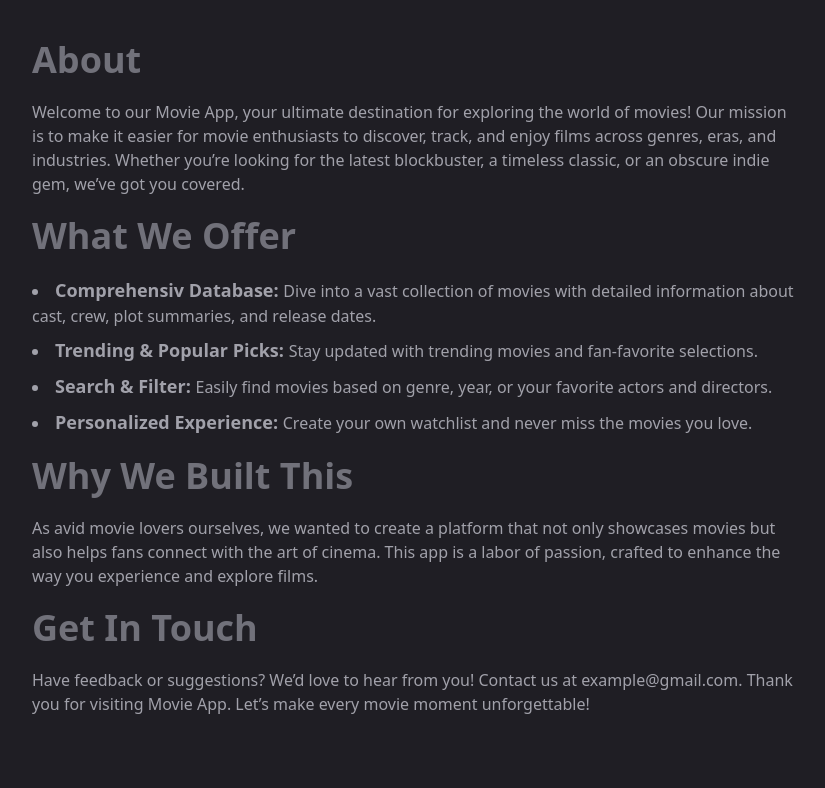
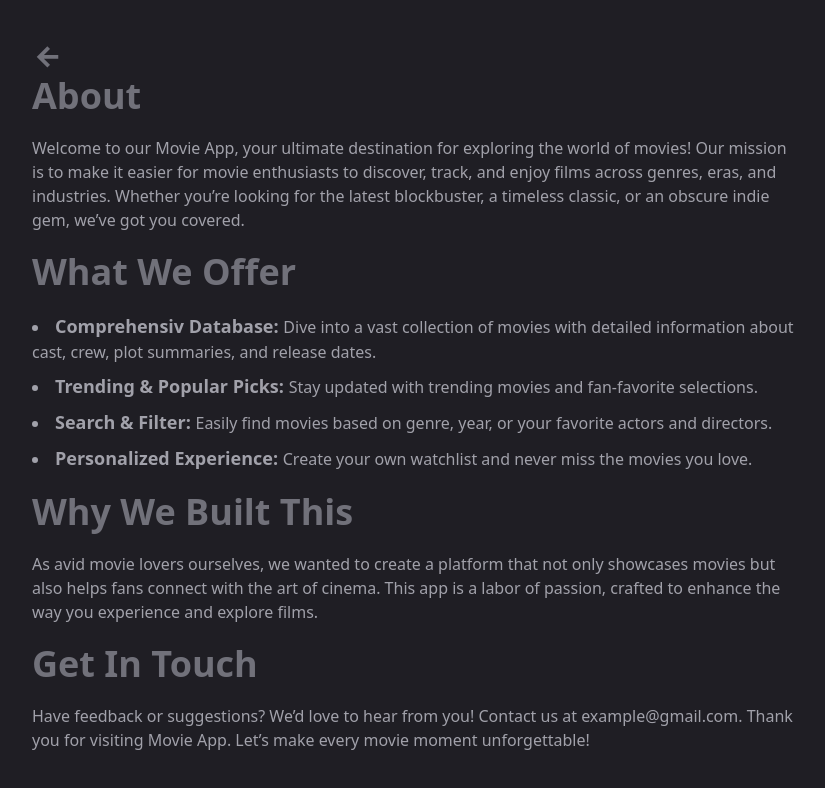
Before and after one commit to WaqasUrRehman-dev/movie-app, a React (Vite) app in the folder app/: page /about in a window 1280 px wide. Shown: the top 788 px of the page, without its empty margins (96-921 px from the left). Built offline with nearby package versions, Linux system fonts and the light colour scheme; the HTML template or start-up script is replaced by a standard one.

Commit message:
edit: some changes in about and movie details page

```diff
--- a/app/src/components/About.jsx
+++ b/app/src/components/About.jsx
@@ -1,9 +1,17 @@
 import React from 'react'
+import { Link, useNavigate } from 'react-router-dom';
 
 export default function About() {
+    const navigate = useNavigate();
   return (
     <div className="w-screen h-screen px-[10%] py-10 overflow-y-auto">
       <div className="max-w-screen-md">
+        <Link>
+          <i
+            onClick={() => navigate(-1)}
+            className="hover:text-[#6556CD] text-3xl text-zinc-500 font-bold ri-arrow-left-line"
+          ></i>
+        </Link>
         <h1 className="text-4xl font-bold mb-5 text-zinc-500">About</h1>
         <p className="text-zinc-400">
           Welcome to our Movie App, your ultimate destination for exploring the
@@ -65,8 +73,8 @@ export default function About() {
         <h1 className="text-4xl font-bold my-5 text-zinc-500">Get In Touch</h1>
         <p className="text-zinc-400">
           Have feedback or suggestions? We’d love to hear from you! Contact us
-          at <a href="#">example@gmail.com</a>. Thank you for visiting Movie App.
-          Let’s make every movie moment unforgettable!
+          at <a href="#">example@gmail.com</a>. Thank you for visiting Movie
+          App. Let’s make every movie moment unforgettable!
         </p>
       </div>
     </div>
--- a/app/src/components/MovieDetails.jsx
+++ b/app/src/components/MovieDetails.jsx
@@ -14,6 +14,7 @@ import Loading from "./Loading";
 export default function MovieDetails() {
   document.title = "Movie App | Movies Details";
   const { info } = useSelector((state) => state.movie);
+  console.log(info);
   const navigate = useNavigate();
   const { id } = useParams();
   const dispatch = useDispatch();
@@ -33,7 +34,9 @@ export default function MovieDetails() {
         backgroundSize: "cover",
         backgroundRepeat: "no-repeat",
       }}
-      className="w-screen h-[165vh] px-[10%] relative"
+      className={`w-screen ${
+        info.watchProvider ? "h-[170vh]" : "h-[150vh]"
+      }  px-[10%] relative`}
     >
       {/* part 1 navigation */}
       <nav className="w-full h-[10vh] flex gap-10 items-center text-zinc-100 text-2xl">
```
